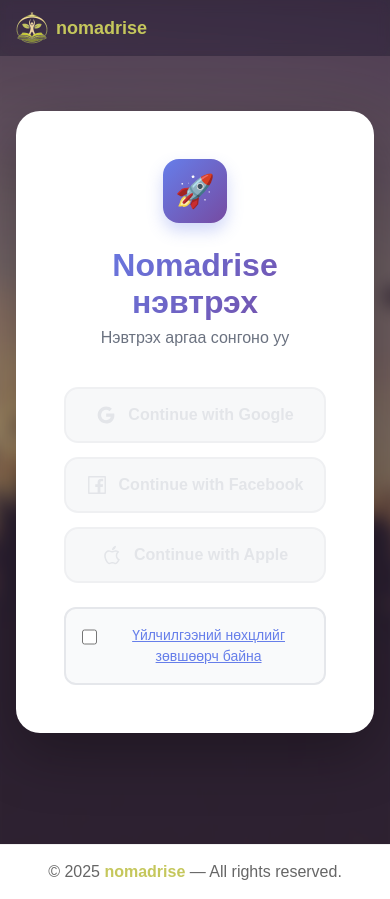
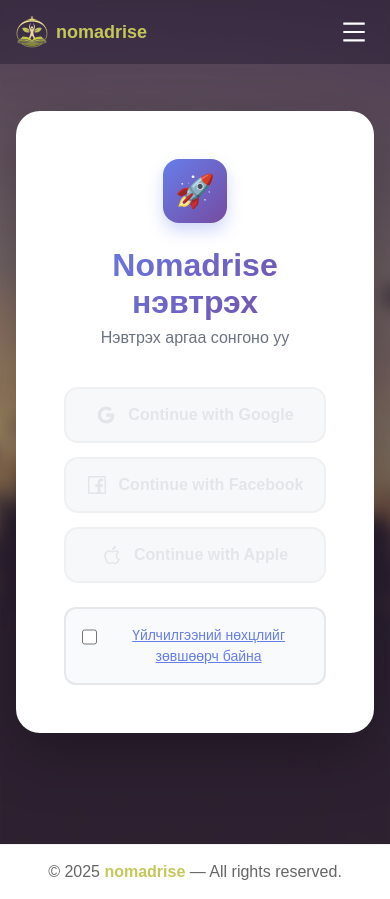
Before and after one commit to saruulmn/nomadrise-frontend, a Next.js app: page /en/login in a window 390 px wide. Built offline with nearby package versions, Linux system fonts and the light colour scheme; no server answers.

Commit message:
feat: Fix and improve hamburger menu - add responsive CSS, Drawer styling, and Theme toggle in mobile menu

```diff
--- a/app/components/NavBar.tsx
+++ b/app/components/NavBar.tsx
@@ -87,7 +87,7 @@
             onOpenChange={(next) => setOpen(next)}
           >
             <button
-              className={`dropdown-toggle ${pathname.includes("/programs") ? "nav-active" : ""}`}
+              className={`dropdown-toggle ${pathname.includes("/scholarships") ? "nav-active" : ""}`}
               onFocus={() => setOpen(true)}
               onBlur={() => setOpen(false)}
               aria-haspopup="true"
@@ -111,7 +111,12 @@
           <UserProfile />
         </div>
 
-        <button className="mobile-toggle" aria-label="Open menu" onClick={() => setDrawerOpen(true)}>
+        <button
+          className="mobile-toggle"
+          aria-label="Open menu"
+          onClick={() => setDrawerOpen(true)}
+          type="button"
+        >
           <MenuOutlined />
         </button>
       </div>
@@ -133,6 +138,7 @@
         open={drawerOpen}
         onClose={() => setDrawerOpen(false)}
         styles={{ body: { padding: 0 } }}
+        closeIcon={null}
       >
         <Menu
           mode="inline"
@@ -141,6 +147,10 @@
           onClick={() => setDrawerOpen(false)}
           style={{ borderInlineEnd: 0 }}
         />
+        <div style={{ padding: '16px', borderTop: '1px solid var(--border-color)', display: 'flex', gap: '8px', alignItems: 'center', justifyContent: 'space-between' }}>
+          <ThemeToggle />
+          <span style={{ fontSize: '12px', color: 'var(--muted)' }}>Theme</span>
+        </div>
       </Drawer>
     </header>
   );
--- a/styles/globals.css
+++ b/styles/globals.css
@@ -266,17 +266,99 @@
 
 .footer-inner { max-width: 1200px; margin: 0 auto; padding: 0 16px; color: #666; text-align:center }
 
+/* Mobile hamburger toggle button */
+.mobile-toggle {
+  display: none;
+  align-items: center;
+  justify-content: center;
+  width: 40px;
+  height: 40px;
+  padding: 0;
+  background: transparent;
+  border: none;
+  cursor: pointer;
+  color: white;
+  font-size: 24px;
+  transition: color 200ms ease;
+  margin-left: auto;
+  flex-shrink: 0;
+}
+
+.mobile-toggle:hover {
+  color: rgba(255, 255, 255, 0.8);
+}
+
+.site-header.solid .mobile-toggle {
+  color: var(--foreground);
+}
+
+.site-header.solid .mobile-toggle:hover {
+  color: rgba(0, 0, 0, 0.7);
+}
+
+/* Desktop: hide mobile menu */
+@media (min-width: 1024px) {
+  .mobile-toggle { display: none !important; }
+  .header-actions { display: flex !important; }
+  .nav-menu { display: flex !important; }
+}
+
+/* Tablet: show mobile menu, adjust layout */
+@media (max-width: 1023px) {
+  .nav-menu { display: none; }
+  .header-actions { display: none; }
+  .mobile-toggle { display: inline-flex; }
+  .header-inner { gap: 12px; }
+  .logo { margin-right: 0; }
+}
+
+/* Mobile styles */
 @media (max-width: 640px) {
   .nav-menu { display: none; }
   .hero-inner { position: static; }
   .hero-content { color: var(--foreground); text-shadow: none; padding: 24px 20px; margin: 0 8px }
   .search-input { width: 100%; }
-  .mobile-toggle { display: inline-flex; align-items:center; justify-content:center; color: white; background: transparent; border: none; font-size: 22px; margin-left: 8px; }
   .header-actions { display: none; }
+  .mobile-toggle { display: inline-flex; }
 }
 
-/* default: hide mobile toggle on larger screens */
-.mobile-toggle { display: none; }
+/* Ant Design Drawer styling for mobile menu */
+.ant-drawer-header {
+  background: var(--background);
+  border-bottom: 1px solid var(--border-color);
+}
+
+.ant-drawer-body {
+  background: var(--background);
+  padding: 0 !important;
+}
+
+.ant-drawer-close {
+  color: var(--foreground);
+}
+
+.ant-menu {
+  background: var(--background);
+  border: none;
+  color: var(--foreground);
+}
+
+.ant-menu-item {
+  color: var(--foreground) !important;
+}
+
+.ant-menu-item:hover {
+  color: var(--primary) !important;
+}
+
+.ant-menu-item-selected {
+  background-color: rgba(11, 95, 255, 0.1) !important;
+  color: var(--primary) !important;
+}
+
+.ant-menu .ant-menu-submenu-title {
+  color: var(--foreground) !important;
+}
 
 /* Popular categories / listings card */
 .popular-cats-wrap { padding: 28px 0 40px; background: var(--surface); }
```
